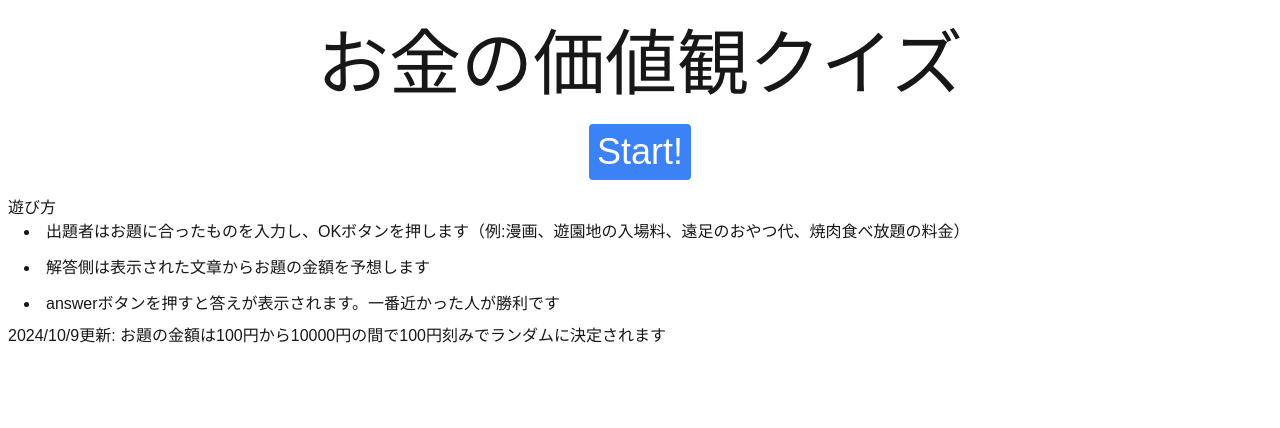
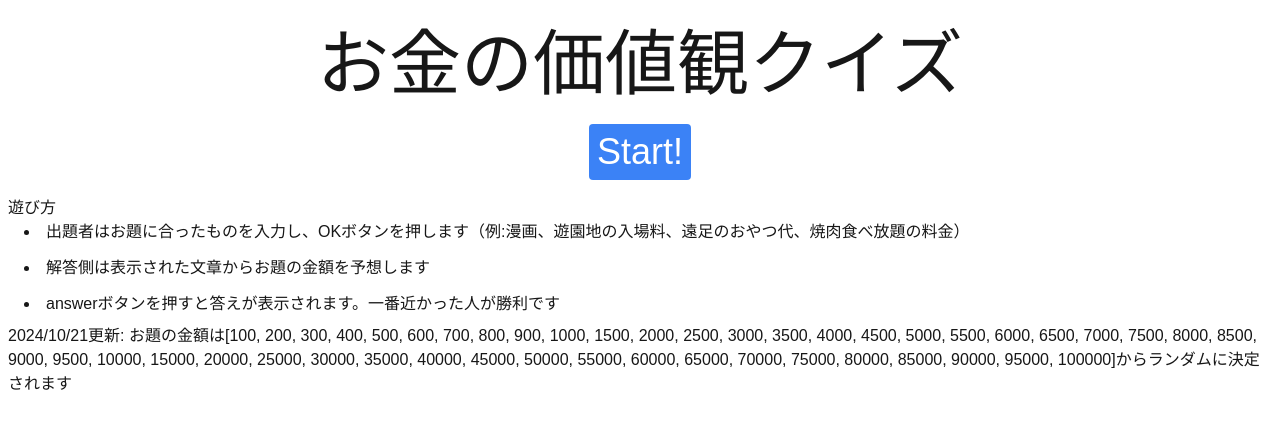
Before and after one commit to T-Tkhru/money-h-l, a Next.js app: page / in a window 1280 px wide. Shown: the top 428 px of the page. Built offline with nearby package versions, Linux system fonts and the light colour scheme.

Commit message:
金額を決まった額出るように設定

```diff
--- a/app/page.tsx
+++ b/app/page.tsx
@@ -2,18 +2,20 @@
 import { useState, useEffect } from "react";
 
 export default function Home() {
-  // const nedan = [
-  //   100, 200, 300, 400, 500, 600, 700, 800, 900, 1000, 2000, 3000, 4000, 5000,
-  //   6000, 7000, 8000, 9000, 10000,
-  // ];
+  const nedan = [
+    100, 200, 300, 400, 500, 600, 700, 800, 900, 1000, 1500, 2000, 2500, 3000,
+    3500, 4000, 4500, 5000, 5500, 6000, 6500, 7000, 7500, 8000, 8500, 9000,
+    9500, 10000, 15000, 20000, 25000, 30000, 35000, 40000, 45000, 50000, 55000,
+    60000, 65000, 70000, 75000, 80000, 85000, 90000, 95000, 100000,
+  ];
   const zyutugo = ["高い", "安い", "ちょうどいい"];
 
   // 100から10000の間で100刻みの乱数を生成
-  const getRandomNedan = () => {
-    return Math.floor(Math.random() * (10000 / 100)) * 100 + 100;
-  };
+  // const getRandomNedan = () => {
+  //   return Math.floor(Math.random() * (10000 / 100)) * 100 + 100;
+  // };
 
-  //const getRandomNedan = () => nedan[Math.floor(Math.random() * nedan.length)];
+  const getRandomNedan = () => nedan[Math.floor(Math.random() * nedan.length)];
   const getRandomZyutugo = () =>
     zyutugo[Math.floor(Math.random() * zyutugo.length)];
 
@@ -149,8 +151,11 @@
           </li>
         </ul>
         <h2 className="pt-2">
-          2024/10/9更新:
-          お題の金額は100円から10000円の間で100円刻みでランダムに決定されます
+          2024/10/21更新: お題の金額は[100, 200, 300, 400, 500, 600, 700, 800,
+          900, 1000, 1500, 2000, 2500, 3000, 3500, 4000, 4500, 5000, 5500, 6000,
+          6500, 7000, 7500, 8000, 8500, 9000, 9500, 10000, 15000, 20000, 25000,
+          30000, 35000, 40000, 45000, 50000, 55000, 60000, 65000, 70000, 75000,
+          80000, 85000, 90000, 95000, 100000]からランダムに決定されます
         </h2>
       </div>
     </div>
```
